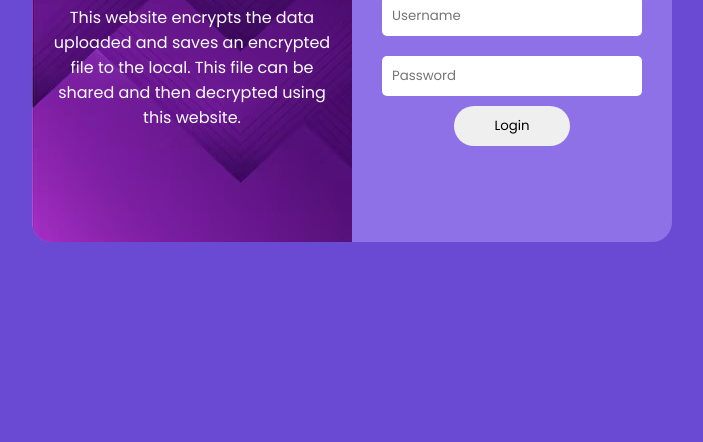
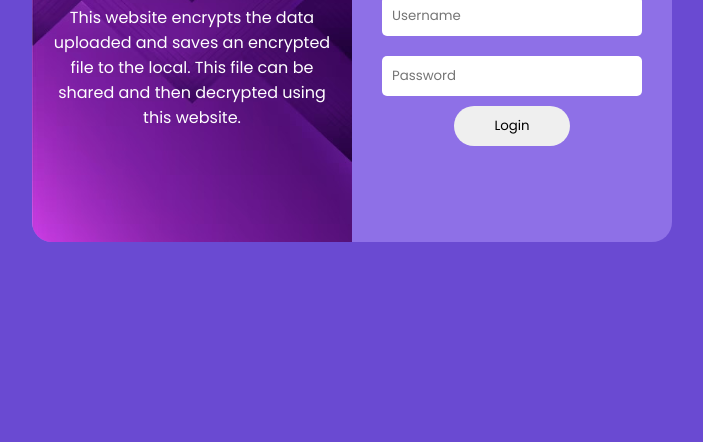
Before and after one commit to TartejBrothers/Vault-Crypt, a plain HTML site: page index.html in a window 1280 px wide. Shown: the part 358-800 px from the top of the page, without its empty margins (288-991 px from the left). Drawn offline with Linux system fonts and the light colour scheme.

Commit message:
Updated: Login page Styling

```diff
--- a/styles/style.css
+++ b/styles/style.css
@@ -33,7 +33,8 @@ body {
   width: 50%;
   background-position: 0%;
   background: url("../images/loginbg.jpeg");
-  background-image: contain;
+  background-repeat: no-repeat;
+  background-size: cover;
   color: #ffffff;
   flex-direction: column;
   display: flex;
```
